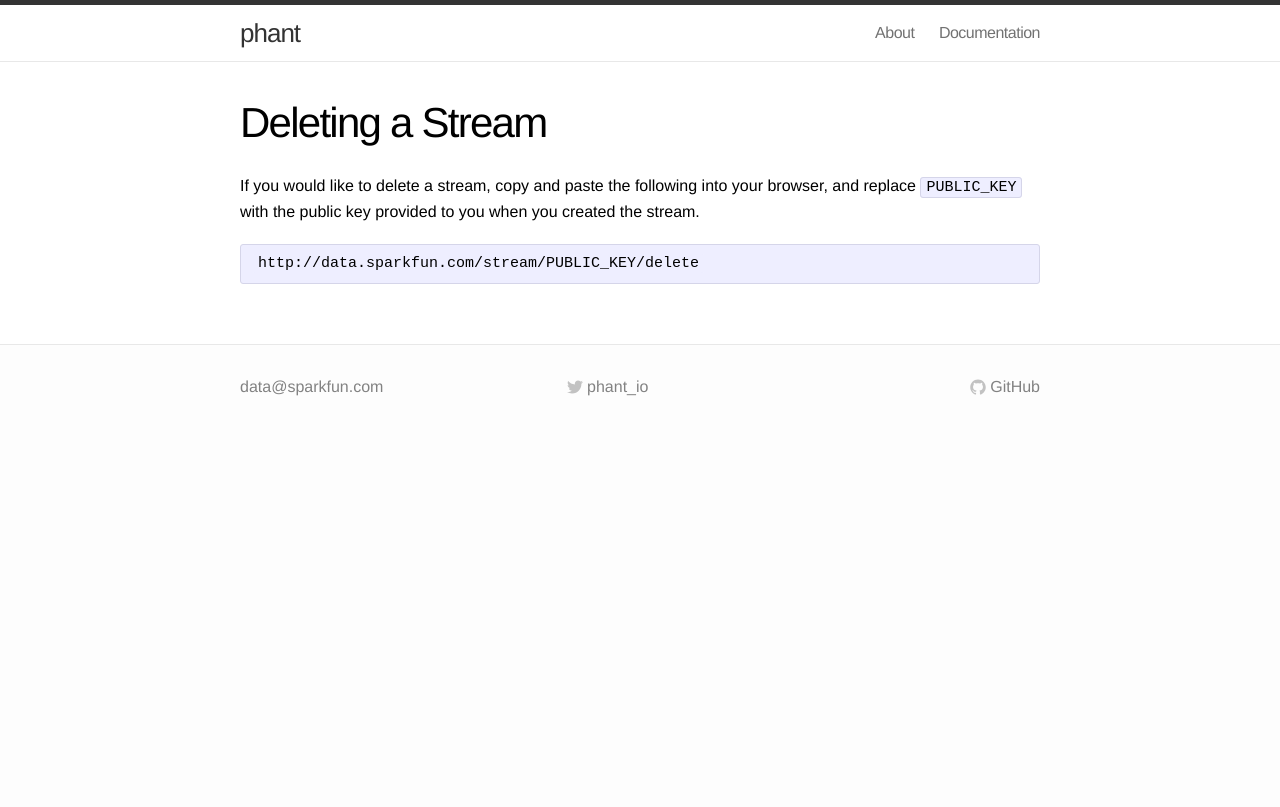
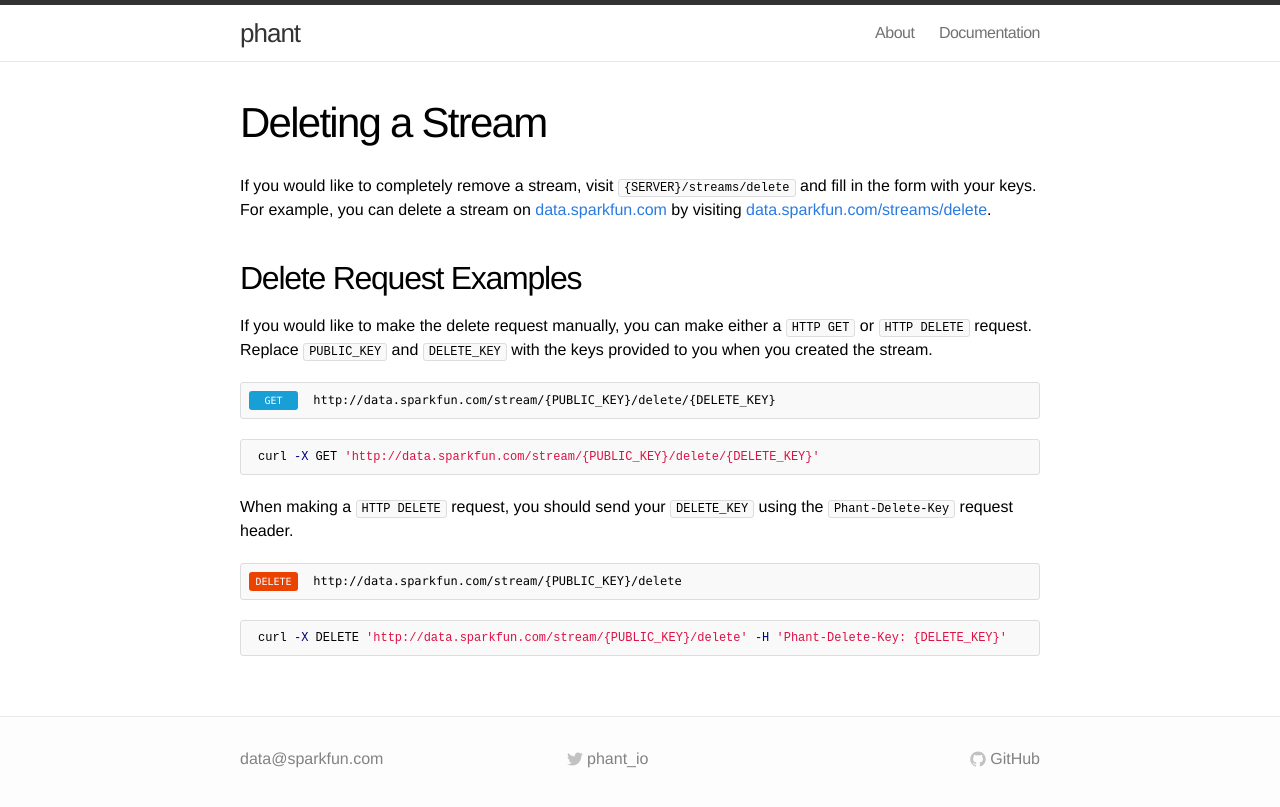
Before and after one commit to sparkfun/phant-docs, a Jekyll site: the page built from docs/usage/delete.md, in a window 1280 px wide. Shown: the top 807 px of the page. Built offline with Jekyll 4.4.1, drawn with Linux system fonts in a browser that asks for light colours.

Commit message:
adds new http request styles and better delete docs

```diff
--- a/css/main.css
+++ b/css/main.css
@@ -218,13 +218,13 @@ a:visited { color: #205caa; }
 
 .post pre,
 .post code {
-  border: 1px solid #d5d5e9;
-  background-color: #eef;
+  border: 1px solid #ddd;
+  background-color: #f9f9f9;
   padding: 8px 12px;
   -webkit-border-radius: 3px;
   -moz-border-radius: 3px;
   border-radius: 3px;
-  font-size: 15px;
+  font-size: 12px;
 }
 
 .post code { padding: 1px 5px; }
@@ -232,7 +232,7 @@ a:visited { color: #205caa; }
 .post ul,
 .post ol { margin-left: 1.35em; }
 
-.post pre code { border: none; }
+.post pre code { border: none; word-wrap:break-word; }
 
 /* terminal */
 .post pre.terminal {
@@ -317,9 +317,10 @@ a:visited { color: #205caa; }
 
 @media screen and (max-width: 750px) {
 
-  .footer-col-1 { width: 50%; }
+  .footer-col-1 { width: 50%; text-align: center; }
 
   .footer-col-2 {
+    text-align: center;
     width: 45%; /*fallback*/
     width: -webkit-calc(50% - 10px);
     width: -moz-calc(50% - 10px);
@@ -329,6 +330,7 @@ a:visited { color: #205caa; }
   }
 
   .site-footer .column.footer-col-3 {
+    text-align: center;
     width: auto;
     float: none;
     clear: both;
@@ -394,3 +396,50 @@ a:visited { color: #205caa; }
     margin: 0 0 15px; }
 
 }
+
+
+/* urls */
+/* ----------------------------------------------------------*/
+div.url {
+  padding: 8px;
+  font-family: Menlo,Monaco,"Courier New",monospace;
+  border-radius: 3px;
+  font-size: 12px;
+  color: #000;
+  background-color: #f9f9f9;
+  border: 1px solid #ddd;
+  margin: 5px 0;
+}
+
+div.url>.method {
+  font-size: 10px;
+  font-family: Monaco;
+  display: inline-block;
+  width: 45px;
+  line-height: 15px;
+  text-align: center;
+  padding: 0 4px;
+  margin-right: 8px;
+  border-radius: 3px;
+  padding: 2px;
+}
+
+div.url .GET {
+  background-color: #179fd6;
+  color: #fff;
+}
+
+div.url .POST {
+  background-color: #1c252f;
+  color: #fff;
+}
+
+div.url .PUT {
+  background-color: #878787;
+  color: #fff;
+}
+
+div.url .DELETE {
+  background-color: #ec4200;
+  color: #fff;
+}
--- a/docs/usage/delete.md
+++ b/docs/usage/delete.md
@@ -3,7 +3,31 @@ layout: page
 title: Deleting a Stream
 ---
 
-If you would like to delete a stream, copy and paste the following into your browser,
-and replace `PUBLIC_KEY` with the public key provided to you when you created the stream.
+If you would like to completely remove a stream, visit `{SERVER}/streams/delete` and fill in the form with
+your keys.  For example, you can delete a stream on [data.sparkfun.com](http://data.sparkfun.com) by visiting
+[data.sparkfun.com/streams/delete](https://data.sparkfun.com/streams/delete).
 
-    http://data.sparkfun.com/stream/PUBLIC_KEY/delete
+## Delete Request Examples
+
+If you would like to make the delete request manually, you can make either a `HTTP GET` or `HTTP DELETE`
+request.  Replace `PUBLIC_KEY` and `DELETE_KEY` with the keys provided to you when you created the stream.
+
+<div class="url">
+  <span class="method GET">GET</span>
+  http://data.sparkfun.com/stream/{PUBLIC_KEY}/delete/{DELETE_KEY}
+</div>
+
+{% highlight bash %}
+curl -X GET 'http://data.sparkfun.com/stream/{PUBLIC_KEY}/delete/{DELETE_KEY}'
+{% endhighlight %}
+
+When making a `HTTP DELETE` request, you should send your `DELETE_KEY` using the `Phant-Delete-Key` request header.
+
+<div class="url">
+  <span class="method DELETE">DELETE</span>
+  http://data.sparkfun.com/stream/{PUBLIC_KEY}/delete
+</div>
+
+{% highlight bash %}
+curl -X DELETE 'http://data.sparkfun.com/stream/{PUBLIC_KEY}/delete' -H 'Phant-Delete-Key: {DELETE_KEY}'
+{% endhighlight %}
```
